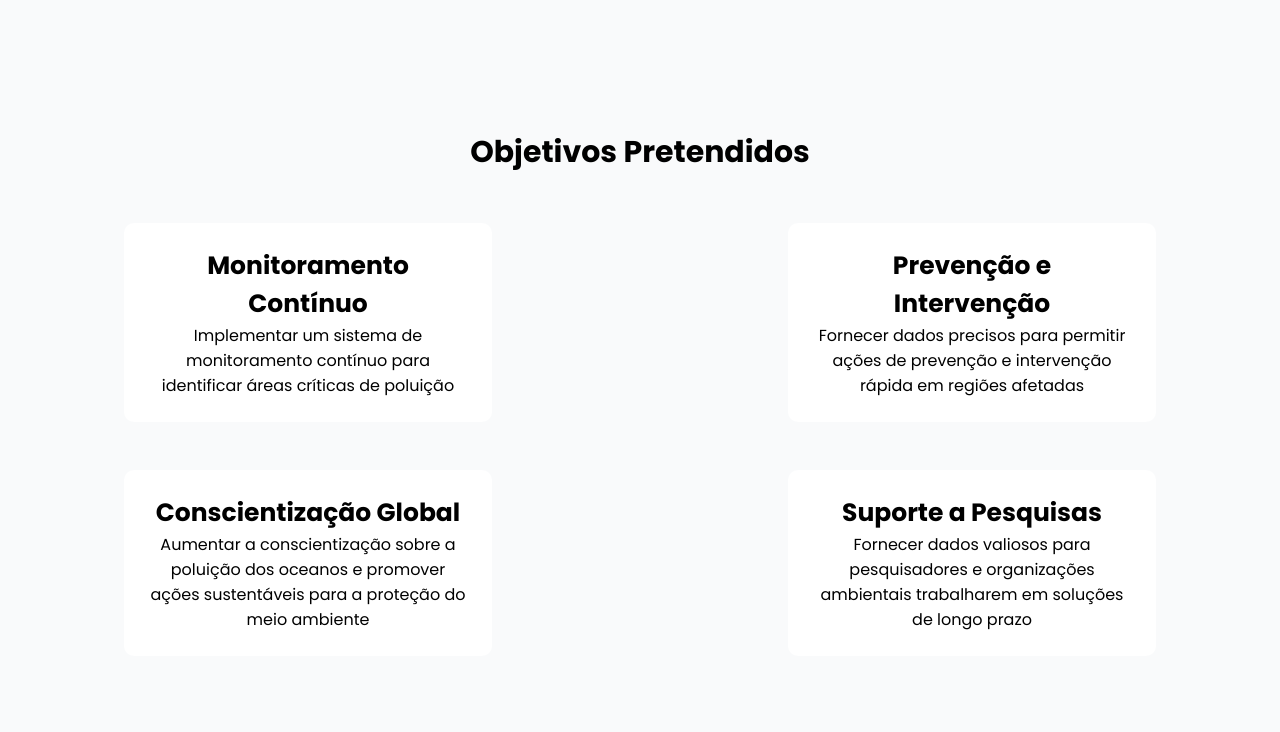
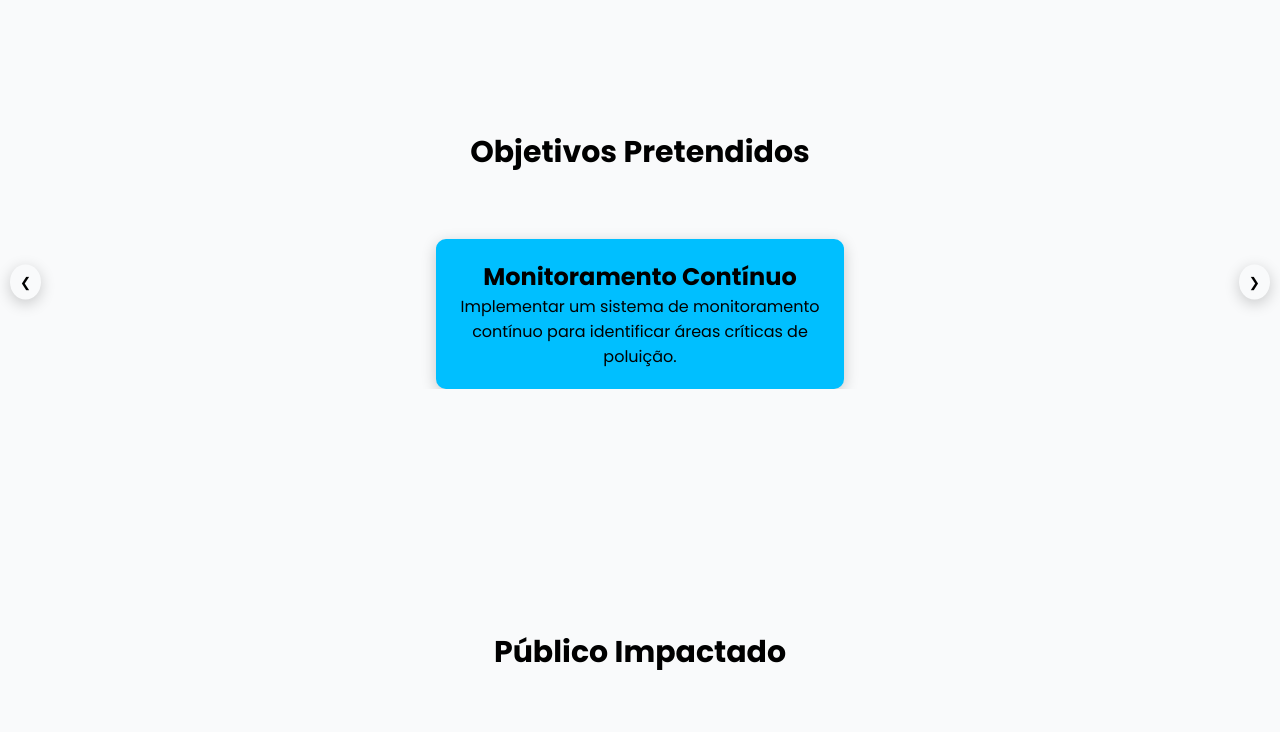
Before and after one commit to afeifz/global-front-web, a plain HTML site: page index.html in a window 1280 px wide. Shown: the part 2040-2772 px from the top of the page. Drawn offline with Linux system fonts and the light colour scheme.

Commit message:
criacao e estilizacao do carrossel de slides em javascript na secao 3 objetivos

```diff
--- a/index.html
+++ b/index.html
@@ -54,27 +54,30 @@
 
     <section class="secao-3 fade-in" id="secao3">
         <h1>Objetivos Pretendidos</h1>
-        <div class="secao-3-cards">
-            <div class="card">
-                <h2>Monitoramento Contínuo</h2>
-                <p>Implementar um sistema de monitoramento contínuo para identificar áreas críticas de poluição</p>
+        <div class="carrossel">
+            <button class="carrossel-prev" onclick="mudarSlide(-1)">&#10094;</button>
+            <div class="carrossel-slides">
+                <div class="slide">
+                    <h2>Monitoramento Contínuo</h2>
+                    <p>Implementar um sistema de monitoramento contínuo para identificar áreas críticas de poluição.</p>
+                </div>
+                <div class="slide">
+                    <h2>Prevenção e Intervenção</h2>
+                    <p>Fornecer dados precisos para permitir ações de prevenção e intervenção rápida em regiões afetadas.</p>
+                </div>
+                <div class="slide">
+                    <h2>Conscientização Global</h2>
+                    <p>Aumentar a conscientização sobre a poluição dos oceanos e promover ações sustentáveis para a proteção do meio ambiente.</p>
+                </div>
+                <div class="slide">
+                    <h2>Suporte a Pesquisas</h2>
+                    <p>Fornecer dados valiosos para pesquisadores e organizações ambientais trabalharem em soluções de longo prazo.</p>
+                </div>
             </div>
-            <div class="card">
-                <h2>Prevenção e Intervenção</h2>
-                <p>Fornecer dados precisos para permitir ações de prevenção e intervenção rápida em regiões afetadas</p>
-            </div>
-        </div>
-        <div class="secao-3-cards">
-            <div class="card">
-                <h2>Conscientização Global</h2>
-                <p>Aumentar a conscientização sobre a poluição dos oceanos e promover ações sustentáveis para a proteção do meio ambiente</p>
-            </div>
-            <div class="card">
-                <h2>Suporte a Pesquisas</h2>
-                <p>Fornecer dados valiosos para pesquisadores e organizações ambientais trabalharem em soluções de longo prazo</p>
-            </div>
+            <button class="carrossel-next" onclick="mudarSlide(1)">&#10095;</button>
         </div>
     </section>
+
 
     <section class="secao-4 fade-in" id="secao4">
     <h1>Público Impactado</h1>
@@ -122,5 +125,6 @@
         <p class="rodape-icones"><i class="fa-brands fa-github fa-lg"></i> <i class="fa-brands fa-linkedin fa-lg"></i> <i class="fa-brands fa-instagram fa-lg"></i></p>
     </footer>
     <script src="./src/js/animacoes.js"></script>
+    <script src="./src/js/carrossel.js"></script>
 </body>
 </html>
--- a/src/css/style.css
+++ b/src/css/style.css
@@ -1,10 +1,11 @@
 @import url('https://fonts.googleapis.com/css2?family=Poppins:ital,wght@0,100;0,200;0,300;0,400;0,500;0,600;0,700;0,800;0,900;1,100;1,200;1,300;1,400;1,500;1,600;1,700;1,800;1,900&display=swap');
 
 :root {
-    --cor-amarela: #00BFFF;
+    --cor-azul: #00BFFF;
     --cor-cinza: #F9FAFB;
     --cor-preta: #000000;
     --cor-branca: #FFFFFF;
+    --box-shadow: 0px 4px 15px rgba(0, 0, 0, 0.2);
     --fonte-titulos: 40px;
     --fonte-subtitulos: 25px;
     --fonte-links: 16px;
@@ -36,7 +37,7 @@ body {
 }
 
 .cabecalho span {
-    color: var(--cor-amarela);
+    color: var(--cor-azul);
 }
 
 .link {
@@ -83,7 +84,7 @@ body {
 
 .text-econo {
     font-size: var(--fonte-titulos);
-    color: var(--cor-amarela);
+    color: var(--cor-azul);
 }
 
 .btn-enter {
@@ -97,6 +98,11 @@ body {
     display: flex;
     align-items: center;
     gap: 0.5em;
+}
+
+.btn-enter:hover {
+    background-color: #00BFFF;
+    transition: .8s;
 }
 
 .secao-1 {
@@ -141,7 +147,7 @@ body {
 
 .secao-3 {
     text-align: center;
-    height: 100vh;
+    height: 500px;
 }
 
 .secao-3 h1 {
@@ -314,6 +320,63 @@ body {
     transform: translateY(0);
 }
 
+.carrossel {
+    position: relative;
+    max-width: 100%;
+    margin: auto;
+    overflow: hidden;
+    display: flex;
+    align-items: center;
+    justify-content: center;
+}
+
+.carrossel-slides {
+    display: flex;
+    justify-content: center;
+    transition: transform 6s ease-in-out; /* Animação suave e lenta */
+}
+
+.slide {
+    width: 50%;
+    box-sizing: border-box;
+    padding: 20px;
+    text-align: center;
+    background-color: var(--cor-azul);
+    color: var(--cor-preta);
+    border-radius: 10px;
+    margin-top: 4em;
+    box-shadow: var(--box-shadow); /* Sombra elegante */
+}
+
+.carrossel-prev, .carrossel-next {
+    position: absolute;
+    top: 50%;
+    transform: translateY(-50%);
+    background-color: var(--cor-botao); /* Cor do botão */
+    color: var(--cor-preta);
+    border: none;
+    padding: 10px;
+    cursor: pointer;
+    border-radius: 50%; /* Forma circular */
+    box-shadow: var(--box-shadow); /* Sombra elegante */
+    transition: background-color 0.3s ease, transform 0.3s ease; /* Transição suave */
+}
+
+.carrossel-prev:hover, .carrossel-next:hover {
+    background-color: var(--cor-preta); /* Cor do botão ao passar o mouse */
+    color: var(--cor-branca);
+    transform: scale(1.1); /* Aumentar o tamanho ao passar o mouse */
+}
+
+.carrossel-prev {
+    left: 10px;
+}
+
+.carrossel-next {
+    right: 10px;
+}
+
+
 
 @media screen and (max-width: 576px) {
     .cabecalho {
--- /dev/null
+++ b/src/js/carrossel.js
@@ -0,0 +1,23 @@
+let slideIndex = 0;
+
+function mostrarSlides() {
+    const slides = document.querySelectorAll('.carrossel .slide');
+    slides.forEach((slide, index) => {
+        slide.style.display = (index === slideIndex) ? 'block' : 'none';
+    });
+}
+
+function mudarSlide(n) {
+    const slides = document.querySelectorAll('.carrossel .slide');
+    slideIndex += n;
+    if (slideIndex >= slides.length) {
+        slideIndex = 0;
+    } else if (slideIndex < 0) {
+        slideIndex = slides.length - 1;
+    }
+    mostrarSlides();
+}
+
+document.addEventListener('DOMContentLoaded', (event) => {
+    mostrarSlides();
+});
```
